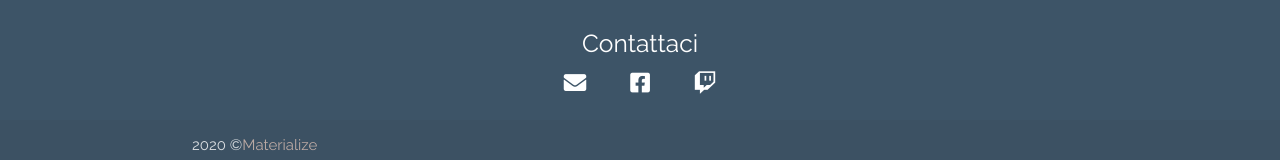
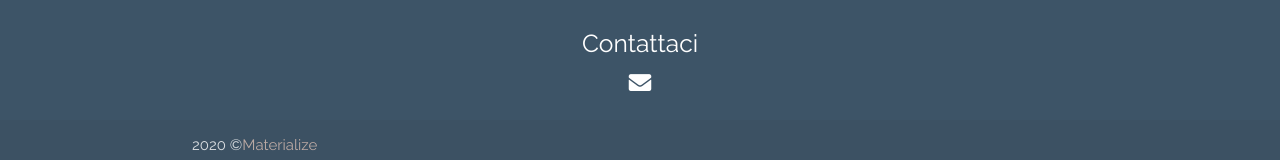
Before and after one commit to vnztor/Salute_Benessere, a plain HTML site: page index.html in a window 1280 px wide. Shown: the part 1701-1861 px from the top of the page. Drawn offline with nearby package versions, Linux system fonts and the light colour scheme; a script that the page names is missing.

Commit message:
link_removed

```diff
--- a/index.html
+++ b/index.html
@@ -169,9 +169,9 @@
         <div class="col l12 s12 center">
           <h5 class="white-text">Contattaci</h5>
           <a class="social-icon" href="mailto:cinebit2005@gmail.com"><i class="fas fa-envelope"></i></a>
-          <a class="social-icon" href="https://www.facebook.com/animarockofficialpage" target="_blank"><i class="fab fa-facebook-square"></i></a>
+<!--           <a class="social-icon" href="https://www.facebook.com/animarockofficialpage" target="_blank"><i class="fab fa-facebook-square"></i></a>
           <a class="social-icon" href="https://www.twitch.tv/vincyanimarockto" target="_blank"><i class="fab fa-twitch"></i></a>
-        </div>
+ -->        </div>
         <!--  colonne inutili per questo esempio
         <div class="col l3 s12">
           <h5 class="white-text">Settings</h5>
```
